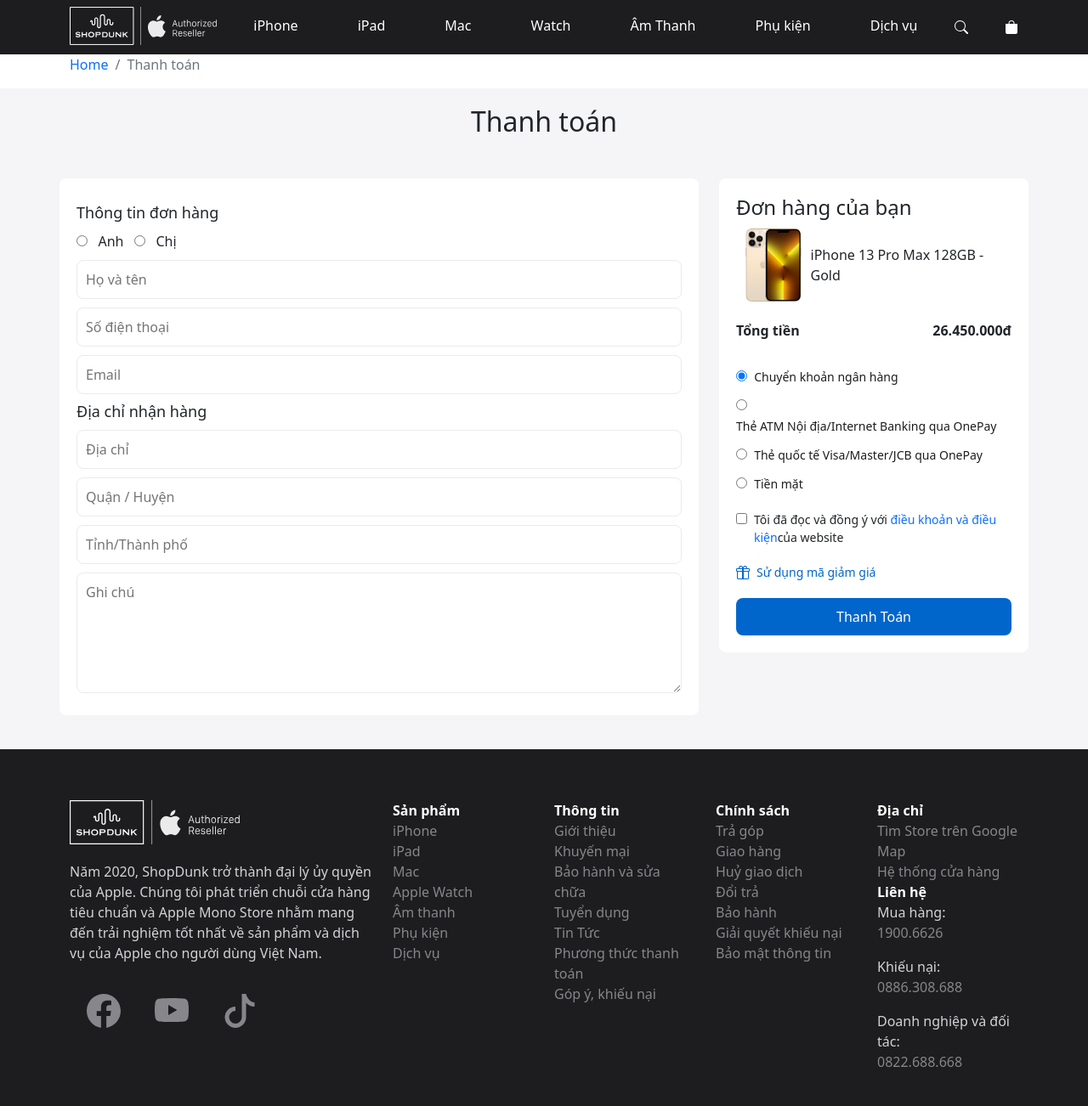
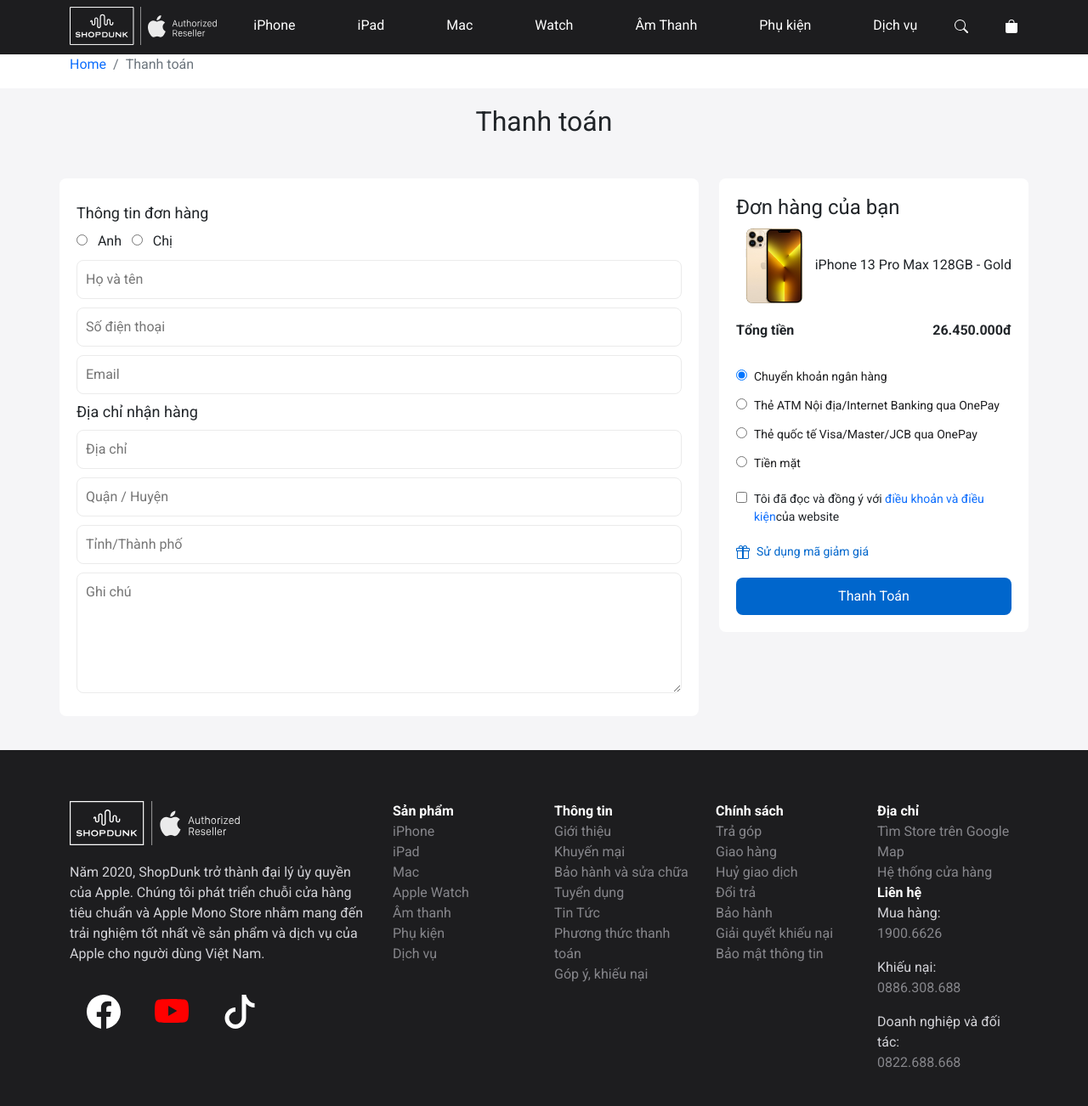
Before and after one commit to Honganh2609/do-an, a plain HTML site: page checkout.html in a window 1280 px wide. Shown: the top 1302 px of the page at 85% size. Drawn offline with nearby package versions, Linux system fonts and the light colour scheme.

Commit message:
14/10 10:0

```diff
--- a/checkout.html
+++ b/checkout.html
@@ -10,6 +10,9 @@
     <link rel="stylesheet" href="./css/style.css">
     <link rel="stylesheet" href="./css/checkout.css">
     <link rel="shortcut icon" type="image/png" href="./image/favicon.png"/>
+    <link rel="preconnect" href="https://fonts.googleapis.com">
+    <link rel="preconnect" href="https://fonts.gstatic.com" crossorigin>
+    <link href="https://fonts.googleapis.com/css2?family=Open+Sans:wght@400;700&family=Roboto:wght@400;700&display=swap" rel="stylesheet">
 
 
     <title>Thanh toán</title>
@@ -19,17 +22,17 @@
         <div class="container">
             <div class="head">
                 <div class="logo">
-                    <a href="#"> <img src="./image/logo.svg" alt="logo-shopdunk"></a>
+                    <a href="./index.html"> <img src="./image/logo.svg" alt="logo-shopdunk"></a>
                 </div>
                 <nav>
                     <ul class="menu">
-                        <li> <a href="">iPhone</a> </li>
-                        <li> <a href="">iPad</a> </li>
-                        <li> <a href="">Mac</a> </li>
-                        <li> <a href="">Watch</a> </li>
-                        <li> <a href="">Âm Thanh</a> </li>
-                        <li> <a href="">Phụ kiện</a> </li>
-                        <li> <a href="">Dịch vụ</a> </li>
+                        <li> <a href="./iPhone.html">iPhone</a> </li>
+                        <li> <a href="./iPhone.html">iPad</a> </li>
+                        <li> <a href="./iPhone.html">Mac</a> </li>
+                        <li> <a href="./iPhone.html">Watch</a> </li>
+                        <li> <a href="./iPhone.html">Âm Thanh</a> </li>
+                        <li> <a href="./iPhone.html">Phụ kiện</a> </li>
+                        <li> <a href="./iPhone.html">Dịch vụ</a> </li>
                     </ul>
                 </nav>
                     <div class="search">
@@ -188,13 +191,13 @@
                     <a href="#" class="logo-footer"><img src="./image/logo.svg" alt=""></a>
                             <p class="white pdt-10">Năm 2020, ShopDunk trở thành đại lý ủy quyền của Apple. Chúng tôi phát triển chuỗi cửa hàng tiêu chuẩn và Apple Mono Store nhằm mang đến trải nghiệm tốt nhất về sản phẩm và dịch vụ của Apple cho người dùng Việt Nam.</p>
                             <div class="social-footer">
-                                <a href="#facebook" class="link-social"><svg xmlns="http://www.w3.org/2000/svg" width="40" height="40" fill="currentColor" class="bi bi-facebook" viewBox="0 0 16 16">
+                                <a href="https://www.facebook.com/shopdunk.store" class="link-social"><svg xmlns="http://www.w3.org/2000/svg" width="40" height="40" fill="currentColor" class="bi bi-facebook" viewBox="0 0 16 16">
                                     <path d="M16 8.049c0-4.446-3.582-8.05-8-8.05C3.58 0-.002 3.603-.002 8.05c0 4.017 2.926 7.347 6.75 7.951v-5.625h-2.03V8.05H6.75V6.275c0-2.017 1.195-3.131 3.022-3.131.876 0 1.791.157 1.791.157v1.98h-1.009c-.993 0-1.303.621-1.303 1.258v1.51h2.218l-.354 2.326H9.25V16c3.824-.604 6.75-3.934 6.75-7.951z"/>
                                   </svg></a>
-                                <a href="#youtube" class="link-social"><svg xmlns="http://www.w3.org/2000/svg" width="40" height="40" fill="currentColor" class="bi bi-youtube" viewBox="0 0 16 16">
+                                <a href="https://www.youtube.com/c/ShopDunkApple" class="link-social"><svg xmlns="http://www.w3.org/2000/svg" width="40" height="40" fill="currentColor" class="bi bi-youtube" viewBox="0 0 16 16">
                                     <path d="M8.051 1.999h.089c.822.003 4.987.033 6.11.335a2.01 2.01 0 0 1 1.415 1.42c.101.38.172.883.22 1.402l.01.104.022.26.008.104c.065.914.073 1.77.074 1.957v.075c-.001.194-.01 1.108-.082 2.06l-.008.105-.009.104c-.05.572-.124 1.14-.235 1.558a2.007 2.007 0 0 1-1.415 1.42c-1.16.312-5.569.334-6.18.335h-.142c-.309 0-1.587-.006-2.927-.052l-.17-.006-.087-.004-.171-.007-.171-.007c-1.11-.049-2.167-.128-2.654-.26a2.007 2.007 0 0 1-1.415-1.419c-.111-.417-.185-.986-.235-1.558L.09 9.82l-.008-.104A31.4 31.4 0 0 1 0 7.68v-.123c.002-.215.01-.958.064-1.778l.007-.103.003-.052.008-.104.022-.26.01-.104c.048-.519.119-1.023.22-1.402a2.007 2.007 0 0 1 1.415-1.42c.487-.13 1.544-.21 2.654-.26l.17-.007.172-.006.086-.003.171-.007A99.788 99.788 0 0 1 7.858 2h.193zM6.4 5.209v4.818l4.157-2.408L6.4 5.209z"/>
                                   </svg></i></a>
-                                <a href="#tiktok" class="link-social"><svg xmlns="http://www.w3.org/2000/svg" width="40" height="40" fill="currentColor" class="bi bi-tiktok" viewBox="0 0 16 16">
+                                <a href="https://www.tiktok.com/@shopdunk_apple" class="link-social"><svg xmlns="http://www.w3.org/2000/svg" width="40" height="40" fill="currentColor" class="bi bi-tiktok" viewBox="0 0 16 16">
                                     <path d="M9 0h1.98c.144.715.54 1.617 1.235 2.512C12.895 3.389 13.797 4 15 4v2c-1.753 0-3.07-.814-4-1.829V11a5 5 0 1 1-5-5v2a3 3 0 1 0 3 3V0Z"/>
                                   </svg></a>
                             </div>
--- a/css/style.css
+++ b/css/style.css
@@ -4,6 +4,8 @@
 }
 body {
     background-color: #f5f5f7;
+    font-family: 'Open Sans', sans-serif;
+    font-family: 'Roboto', sans-serif;
 }
 .menu a {
     text-decoration: none;
@@ -424,3 +426,12 @@ list-style:circle;
 .bdr-8 {
   border-radius: 8px;
 }
+svg.bi.bi-tiktok {
+  color: #fff;
+}
+svg.bi.bi-youtube {
+  color: red;
+}
+svg.bi.bi-facebook {
+  color: #fff;
+}
```
Also changed, not shown: iPhone-13-Pro-Max.html (+13 -10 lines), iPhone.html (+14 -11 lines), index.html (+12 -9 lines), thank-you.html (+7 -4 lines).
